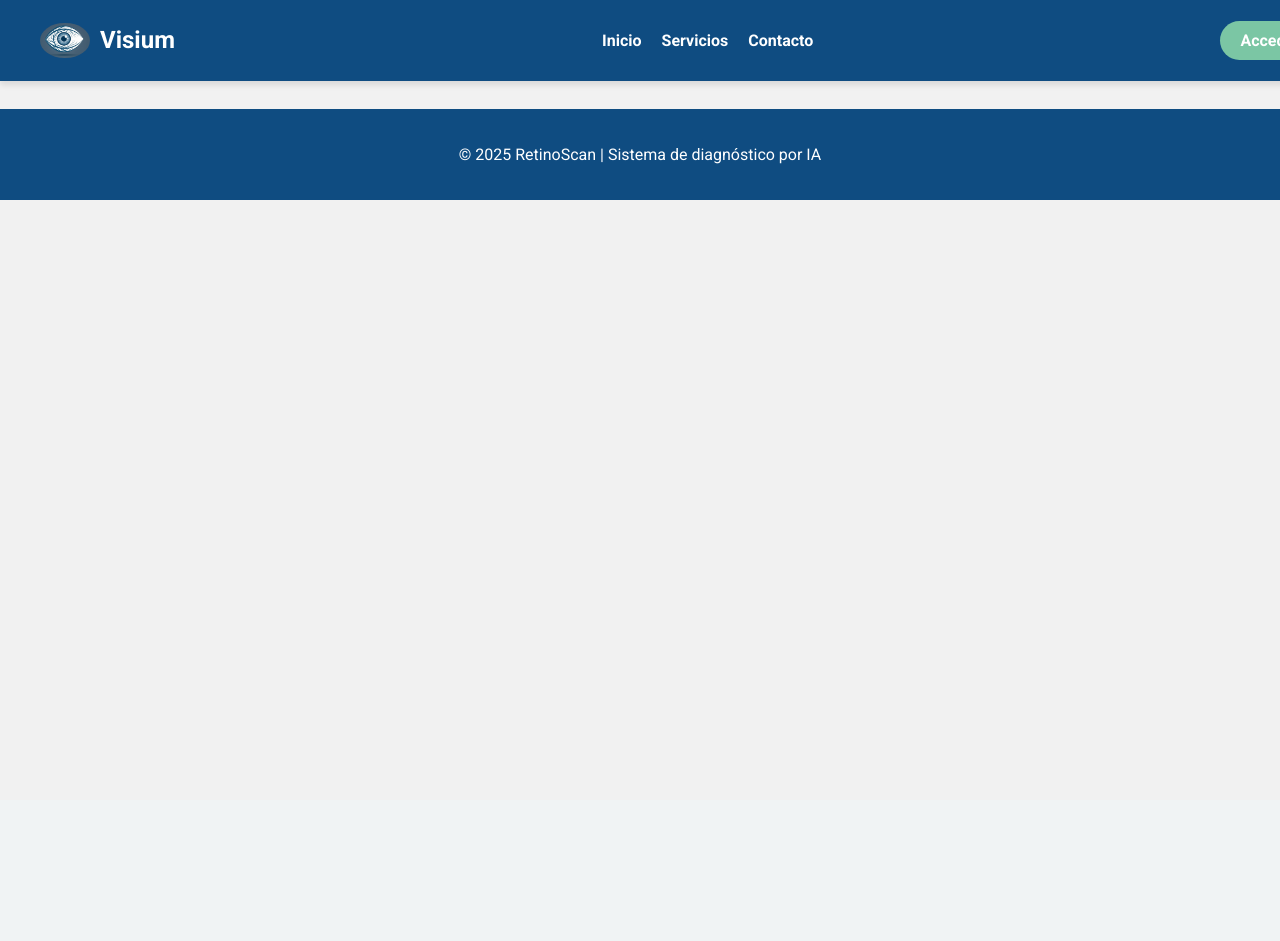
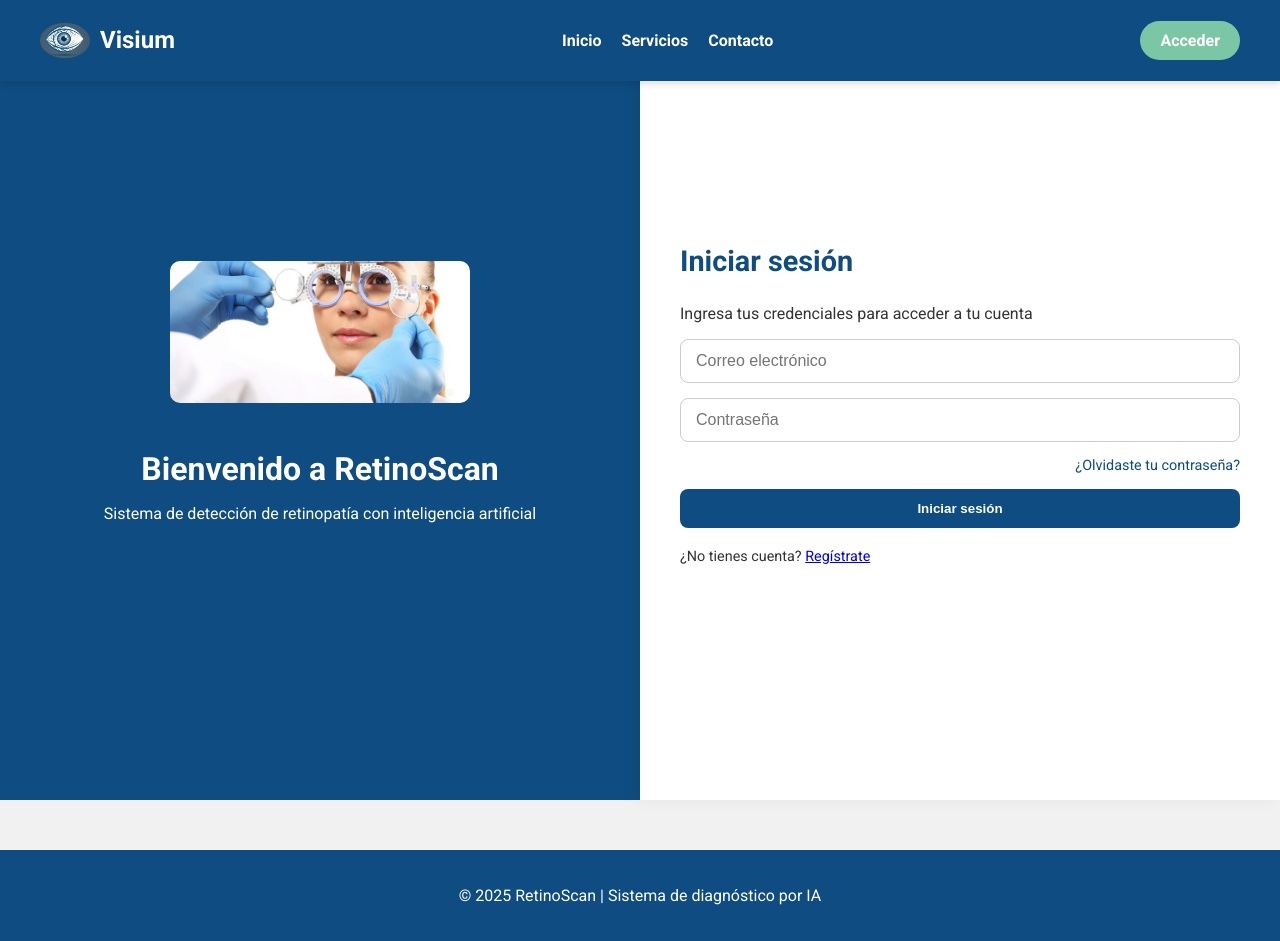
Before and after one commit to alexandracruz30/retinoScan, a Django app: page /login/ in a window 1280 px wide. Before the commit the page ends 200 px from the top, so only its background shows below. Run offline with Django 5.2, Linux system fonts and the light colour scheme.

Commit message:
Arreblo de boton acceder y interfaz de login

```diff
--- a/retinoapp/static/css/styles.css
+++ b/retinoapp/static/css/styles.css
@@ -1,4 +1,11 @@
 @import url('https://fonts.googleapis.com/css2?family=Roboto:wght@400;700&family=Montserrat:wght@600&display=swap');
+
+*,
+*::before,
+*::after {
+    box-sizing: border-box;
+}
+
 
 body {
     margin: 0;
@@ -139,7 +146,7 @@ footer {
     .navbar {
         flex-direction: column;
         align-items: flex-start;
-        padding: 10px 20px;
+        padding: 10px 10px; /* Cambia de 10px 20px a 10px 10px */
     }
 
     .nav-actions {
@@ -160,3 +167,94 @@ footer {
         text-align: center;
     }
 }
+
+/* Estilos del login */
+.login-container {
+    display: flex;
+    height: 100vh;
+    margin-top: 0;
+}
+
+.login-left {
+    flex: 1;
+    background-color: #0f4c81;
+    display: flex;
+    flex-direction: column;
+    justify-content: center;
+    align-items: center;
+    color: white;
+    padding: 40px;
+    text-align: center;
+}
+
+.login-left .login-image {
+    max-width: 300px;
+    border-radius: 10px;
+    margin-bottom: 20px;
+}
+
+.welcome-text h2 {
+    font-size: 2rem;
+    margin-bottom: 10px;
+}
+
+.welcome-text p {
+    font-size: 1rem;
+}
+
+.login-right {
+    flex: 1;
+    background-color: white;
+    display: flex;
+    flex-direction: column;
+    justify-content: center;
+    padding: 60px 40px;
+    box-shadow: -5px 0 15px rgba(0,0,0,0.05);
+}
+
+.login-title {
+    font-size: 1.8rem;
+    margin-bottom: 10px;
+    color: #0f4c81;
+}
+
+.login-right form {
+    display: flex;
+    flex-direction: column;
+    gap: 15px;
+}
+
+.login-right input[type="email"],
+.login-right input[type="password"] {
+    padding: 12px 15px;
+    border: 1px solid #ccc;
+    border-radius: 8px;
+    font-size: 1rem;
+}
+
+.login-btn {
+    background-color: #0f4c81;
+    color: white;
+    padding: 12px;
+    font-weight: bold;
+    border: none;
+    border-radius: 8px;
+    cursor: pointer;
+    transition: background-color 0.3s ease;
+}
+
+.login-btn:hover {
+    background-color: #0d3c66;
+}
+
+.forgot-password {
+    text-align: right;
+    font-size: 0.9rem;
+    color: #0f4c81;
+    text-decoration: none;
+}
+
+.register-text {
+    margin-top: 20px;
+    font-size: 0.9rem;
+}
--- a/retinoapp/templates/login.html
+++ b/retinoapp/templates/login.html
@@ -1,11 +1,30 @@
 {% extends 'base.html' %}
-
+{% load static %}
 {% block title %}Iniciar sesión{% endblock %}
 
 {% block content %}
-<h1>Login</h1>
-<form method="post">
-    {% csrf_token %}
-    <!-- Tu formulario aquí -->
-</form>
+<div class="login-container">
+    <div class="login-left">
+        <img src="{% static 'images/ofttal1.jpg' %}" alt="Doctor" class="login-image">
+        <div class="welcome-text">
+            <h2>Bienvenido a <strong>RetinoScan</strong></h2>
+            <p>Sistema de detección de retinopatía con inteligencia artificial</p>
+        </div>
+    </div>
+    <div class="login-right">
+        <h2 class="login-title">Iniciar sesión</h2>
+        <p>Ingresa tus credenciales para acceder a tu cuenta</p>
+        {% if error %}
+            <p style="color:red;">{{ error }}</p>
+        {% endif %}
+        <form method="post">
+            {% csrf_token %}
+            <input type="email" name="email" placeholder="Correo electrónico" required>
+            <input type="password" name="password" placeholder="Contraseña" required>
+            <a href="#" class="forgot-password">¿Olvidaste tu contraseña?</a>
+            <button type="submit" class="login-btn">Iniciar sesión</button>
+        </form>
+        <p class="register-text">¿No tienes cuenta? <a href="#">Regístrate</a></p>
+    </div>
+</div>
 {% endblock %}
--- a/retinoapp/views.py
+++ b/retinoapp/views.py
@@ -1,7 +1,23 @@
-from django.shortcuts import render
+from django.shortcuts import render, redirect
+from django.contrib.auth import authenticate, login
 
 # Create your views here.
 def login_view(request):
+    if request.method == 'POST':
+        email = request.POST.get('email')
+        password = request.POST.get('password')
+        # Django usa username por defecto, necesitas buscar el usuario por email
+        from django.contrib.auth.models import User
+        try:
+            user = User.objects.get(email=email)
+            user = authenticate(request, username=user.username, password=password)
+        except User.DoesNotExist:
+            user = None
+        if user is not None:
+            login(request, user)
+            return redirect('dashboard')
+        else:
+            return render(request, 'login.html', {'error': 'Credenciales incorrectas'})
     return render(request, 'login.html')
 
 def dashboard_view(request):
```
Also changed, not shown: retinoapp/static/images/ofttal1.jpg (added), 3 other files.
